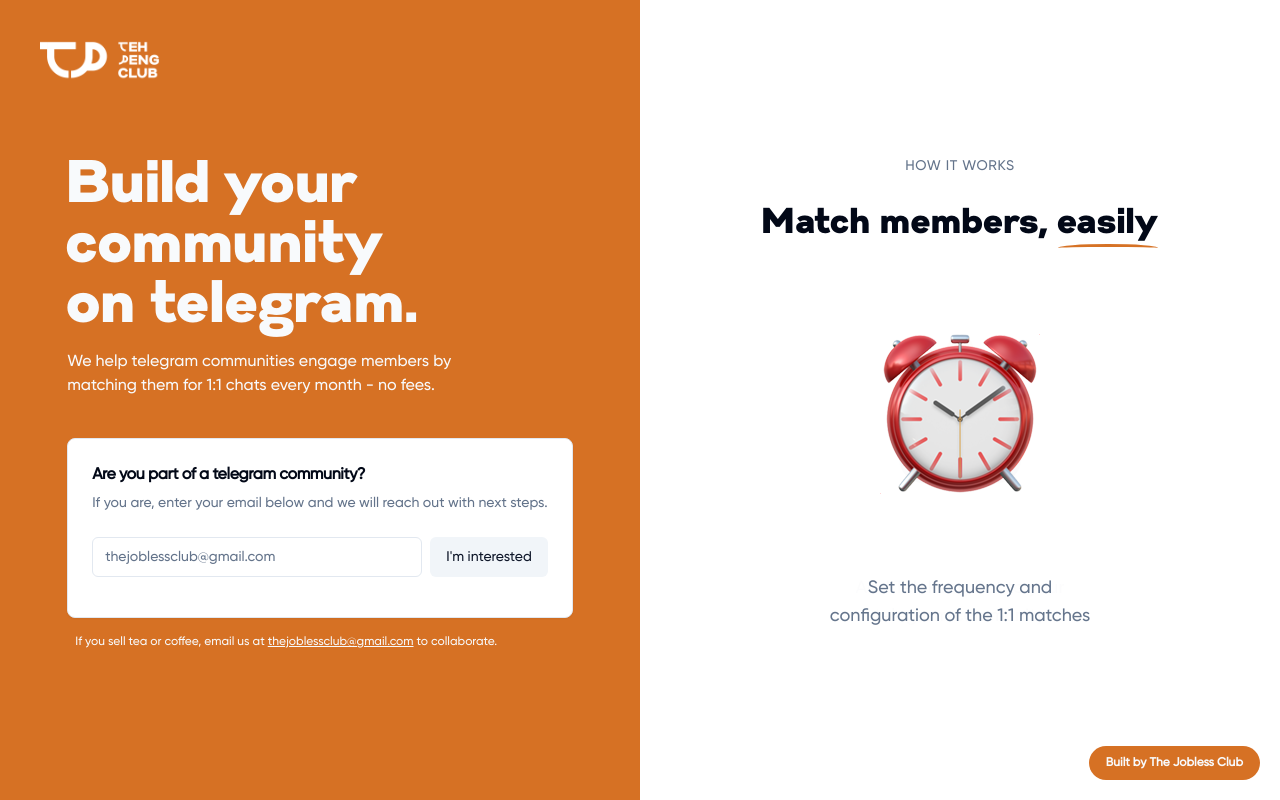
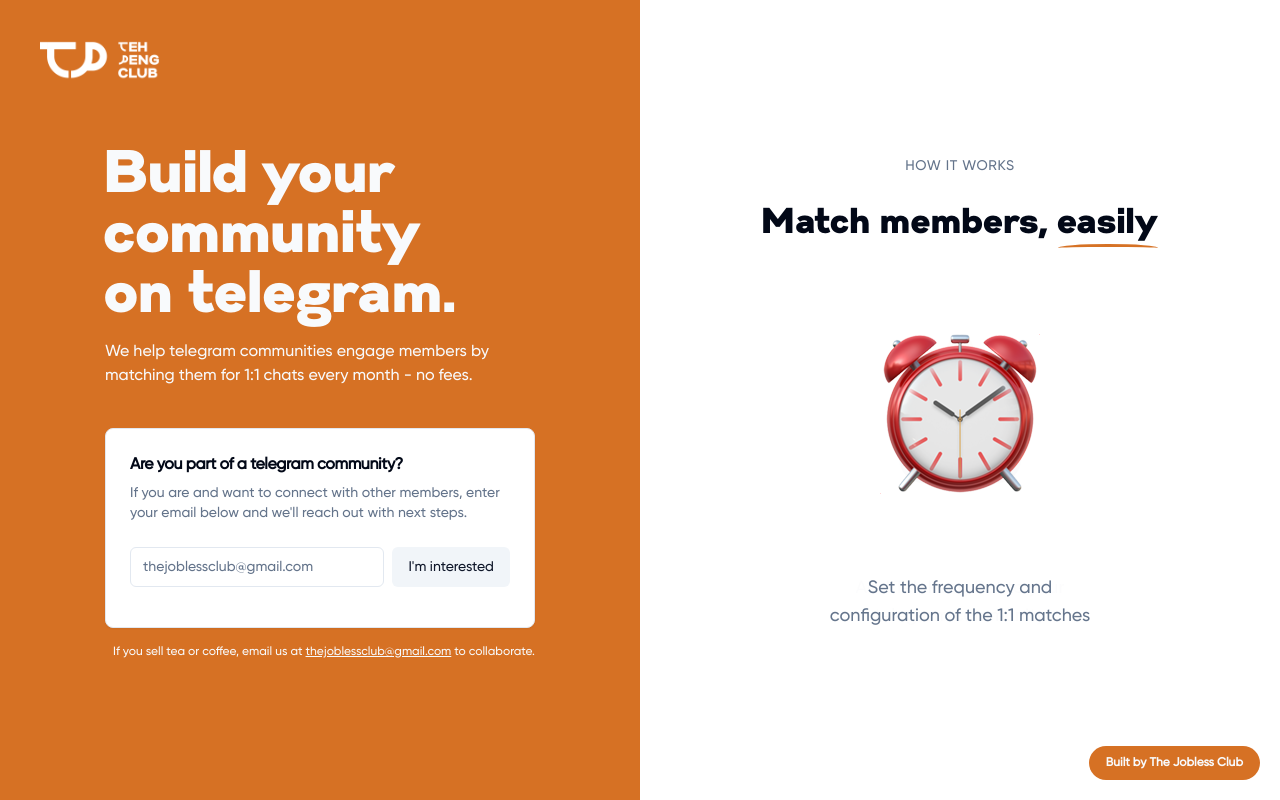
Before and after one commit to seantanyurong/buildspace-club, a Next.js app: page / in a window 1280 px wide. Built offline with nearby package versions, Linux system fonts and the light colour scheme.

Commit message:
feature: update copy

```diff
--- a/components/ContactForm.tsx
+++ b/components/ContactForm.tsx
@@ -29,7 +29,7 @@ const ContactForm = () => {
       <CardHeader>
         <CardTitle className='text-md'>Are you part of a telegram community?</CardTitle>
         <CardDescription>
-          <Balancer>If you are, enter your email below and we will reach out with next steps.</Balancer>
+          <Balancer>If you are and want to connect with other members, enter your email below and we&apos;ll reach out with next steps.</Balancer>
         </CardDescription>
       </CardHeader>
       <CardContent>
```
